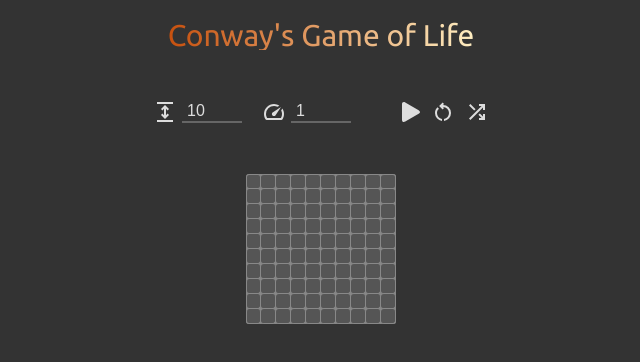
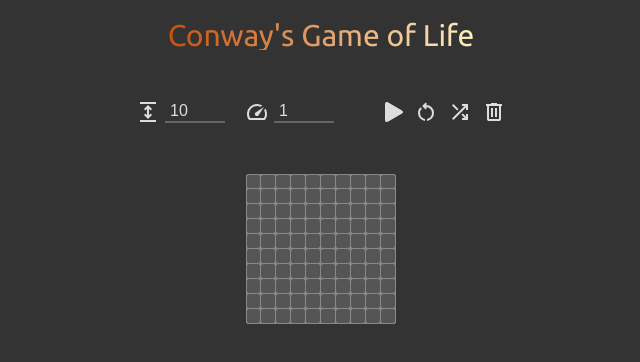
Before and after one commit to ftodoric/cgl-svelte, a SvelteKit app: page / in a window 1280 px wide. Shown: the top 362 px of the page, without its empty margins (319-959 px from the left). Built offline with nearby package versions, Linux system fonts and the light colour scheme.

Commit message:
Add Clean action, disable randomize and clean on active state

```diff
--- /dev/null
+++ b/src/lib/components/Icons/IconDelete.svelte
@@ -0,0 +1,17 @@
+<script>
+  export let fill = "#000";
+  export let w = "24px";
+  export let h = "24px";
+</script>
+
+<svg
+  xmlns="http://www.w3.org/2000/svg"
+  width={w}
+  height={h}
+  viewBox="0 -960 960 960"
+>
+  <path
+    {fill}
+    d="M280-120q-33 0-56.5-23.5T200-200v-520h-40v-80h200v-40h240v40h200v80h-40v520q0 33-23.5 56.5T680-120H280Zm400-600H280v520h400v-520ZM360-280h80v-360h-80v360Zm160 0h80v-360h-80v360ZM280-720v520-520Z"
+  />
+</svg>
--- a/src/modules/App.svelte
+++ b/src/modules/App.svelte
@@ -5,6 +5,8 @@
   import IconPause from "$lib/components/Icons/IconPause.svelte";
   import IconReset from "$lib/components/Icons/IconReset.svelte";
   import IconRandomize from "$lib/components/Icons/IconRandomize.svelte";
+  import IconDelete from "$lib/components/Icons/IconDelete.svelte";
+
   import {
     getNextBoardMatrix,
     getRandomBoardMatrix,
@@ -67,10 +69,6 @@
     speed = +e.target.value;
   };
 
-  const handleRandomize = (e: any) => {
-    boardMatrix = getRandomBoardMatrix(boardSize);
-  };
-
   const handlePlay = () => {
     // Start the game
     isGameRunning = true;
@@ -93,6 +91,14 @@
     // Get last board matrix save
     const save = getLastSave();
     if (save) boardMatrix = save.boardMatrix;
+  };
+
+  const handleRandomize = (e: any) => {
+    boardMatrix = getRandomBoardMatrix(boardSize);
+  };
+
+  const handleCleanBoard = () => {
+    boardMatrix = boardMatrix.map((row) => row.map(() => false));
   };
 </script>
 
@@ -149,8 +155,32 @@
           <IconReset fill={colors.light.primary} />
         </button>
 
-        <button class="control-button" on:click={handleRandomize}>
-          <IconRandomize fill={colors.light.primary} w="24" h="24" />
+        <button
+          class="control-button"
+          on:click={handleRandomize}
+          disabled={isGameRunning}
+        >
+          <IconRandomize
+            fill={isGameRunning
+              ? colors.light.primaryDimmed
+              : colors.light.primary}
+            w="24"
+            h="24"
+          />
+        </button>
+
+        <button
+          class="control-button"
+          on:click={handleCleanBoard}
+          disabled={isGameRunning}
+        >
+          <IconDelete
+            fill={isGameRunning
+              ? colors.light.primaryDimmed
+              : colors.light.primary}
+            w="24"
+            h="24"
+          />
         </button>
       </div>
     </div>
@@ -248,4 +278,9 @@
     cursor: pointer;
     transform: scale(1.05);
   }
+
+  .control-button:disabled {
+    transform: none;
+    cursor: not-allowed;
+  }
 </style>
```
Also changed, not shown: static/icons/icon-delete.svg (added).
